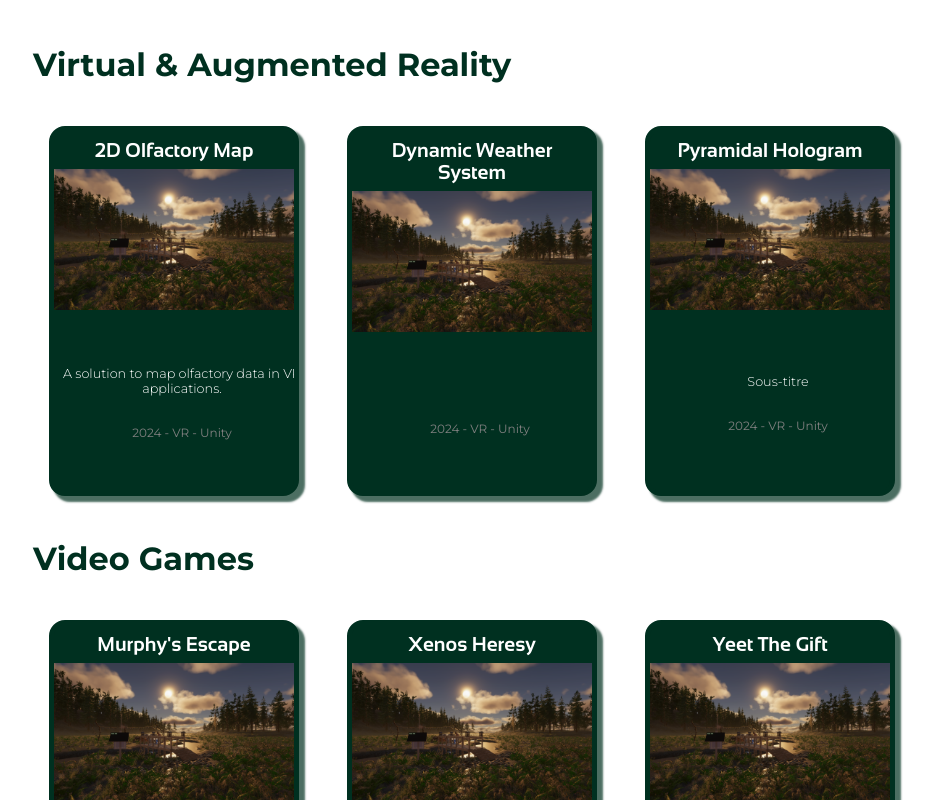
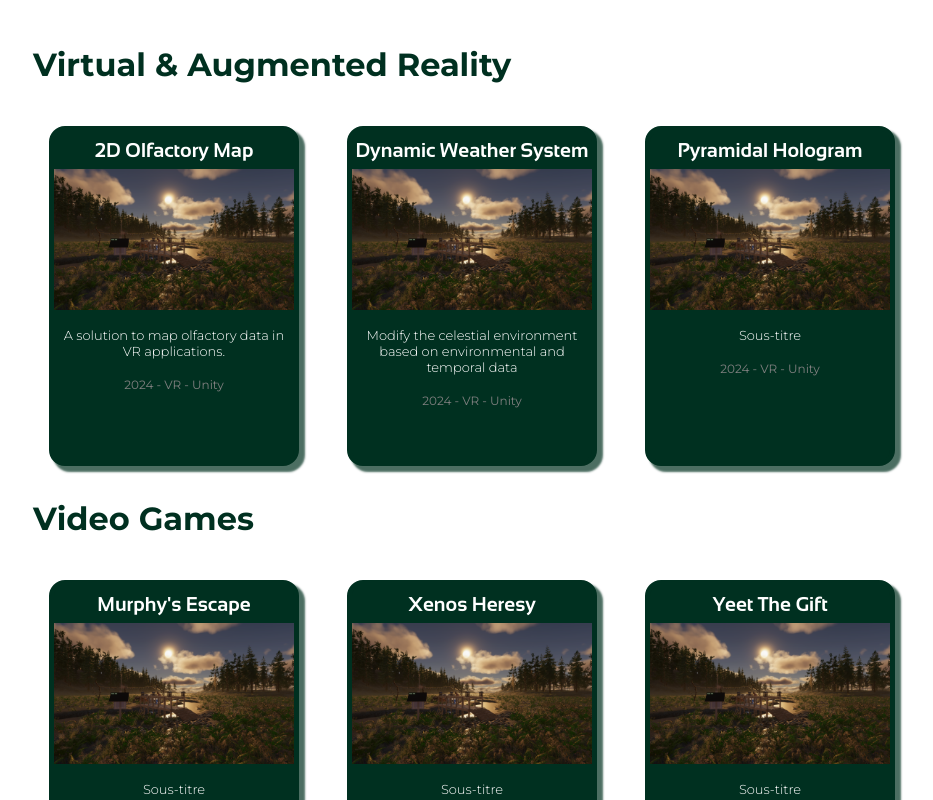
Before and after one commit to Antoinoe/noe-guillaumin-portfolio, a Vue app: page / in a window 1280 px wide. Shown: the part 720-1520 px from the top of the page, without its empty margins (63-996 px from the left). Built offline with nearby package versions, Linux system fonts and the light colour scheme.

Commit message:
Cleaned html of the thumbnail

```diff
--- a/src/components/Thumbnail.vue
+++ b/src/components/Thumbnail.vue
@@ -1,12 +1,10 @@
 <template>
     <div class="thumbnail">
-        <div class="content">
-            <h3>{{ thumbnailTitle }}</h3>
-            <img :src="imageSrc" alt="thumbnail picture" width="240" />
-            <div class="subContent">
-                <h4>{{ thumbnailSubtitle }}</h4>
-                <p class="tags">{{ tags }}</p>
-            </div>
+        <h3>{{ thumbnailTitle }}</h3>
+        <img :src="imageSrc" alt="thumbnail picture" width="240" />
+        <div class="thumbnailSubContent">
+            <h4>{{ thumbnailSubtitle }}</h4>
+            <p class="tags">{{ tags }}</p>
         </div>
     </div>
 </template>
@@ -18,7 +16,6 @@ export default {
         thumbnailTitle: String,
         thumbnailSubtitle: String,
         tags: String,
-        desc: String,
         imageSrc: String,
     }
 }
@@ -32,12 +29,14 @@ export default {
     background-color: var(--dark-bluegreen);
     border: 5px solid var(--dark-bluegreen);
     border-radius: 16px;
-    height: 360px;
+    height: 320px;
     width: 240px;
     overflow: hidden;
     cursor: pointer;
     box-shadow: 5px 5px 2px 1px rgba(0, 48, 32, 0.7);
     transition: ease 0.2s;
+    text-align: center;
+    min-height: 100%;
 }
 
 .thumbnail:hover {
@@ -47,49 +46,39 @@ export default {
     transition: ease 0.2s;
 }
 
-.content {
-    min-height: 100%;
-    display: flex;
-    flex-direction: column;
-    text-align: center;
-}
-
 h3 {
-    margin: 0;
-    padding: .5rem .5rem;
+    margin: 0.5rem 0rem;
+    max-height: 3rem;
     font-family: "Sansation";
     font-size: clamp(16px, 2vw, 20px);
     color: var(--pure-white);
     border-radius: 10px 10px 0 0;
 }
 
-.content img {
+.thumbnail img {
     width: 100%;
     height: auto;
     display: block;
     flex: 0 0 auto;
 }
 
-.subContent {
+.thumbnailSubContent {
     color: var(--pure-white);
-    flex: 1;
+    flex: 0;
     width: 100%;
-    padding: .6rem .5rem;
-
-    display: flex;
-    flex-direction: column;
-    justify-content: center;
 }
 
-.subContent h4 {
+.thumbnailSubContent h4 {
     font-family: "Montserrat";
     font-weight: 300;
-    font-size: clamp(11px, 1vw, 16px);
+    font-size: clamp(13px, 1vw, 16px);
     text-align: center;
 }
 
-.subContent p {
+.thumbnailSubContent p {
     color: gray;
     font-family: "Montserrat";
 }
+
+@media (max-width : 950px) {}
 </style>
--- a/src/views/HomeView.vue
+++ b/src/views/HomeView.vue
@@ -35,8 +35,9 @@
               tags="2024 - VR - Unity"></Thumbnail>
           </router-link>
           <router-link class="thumb-link" to="/contact">
-            <Thumbnail thumbnailTitle="Dynamic Weather System" thumbnailSubtitle="" imageSrc="/img/xrtp_1.webp"
-              tags="2024 - VR - Unity"></Thumbnail>
+            <Thumbnail thumbnailTitle="Dynamic Weather System"
+              thumbnailSubtitle="Modify the celestial environment based on environmental and temporal data"
+              imageSrc="/img/xrtp_1.webp" tags="2024 - VR - Unity"></Thumbnail>
           </router-link>
           <router-link class="thumb-link" to="/contact">
             <Thumbnail thumbnailTitle="Pyramidal Hologram" thumbnailSubtitle="Sous-titre" imageSrc="/img/xrtp_1.webp"
@@ -429,7 +430,7 @@ body .easterEgg {
 
 .thumb-link {
   margin: 1rem;
-  max-width: 300px;
+  max-width: 250px;
   text-decoration: none;
 }
 
```
